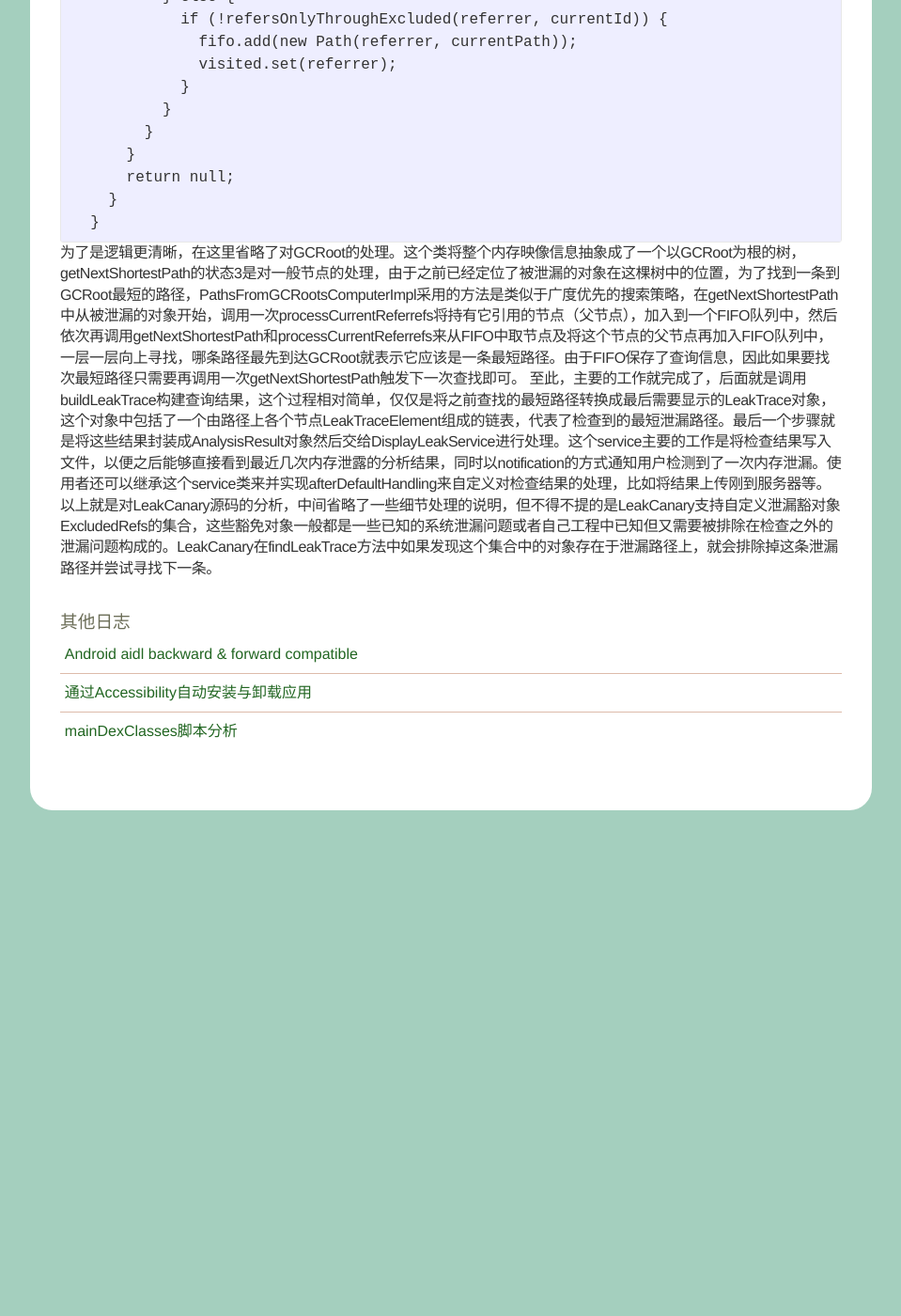
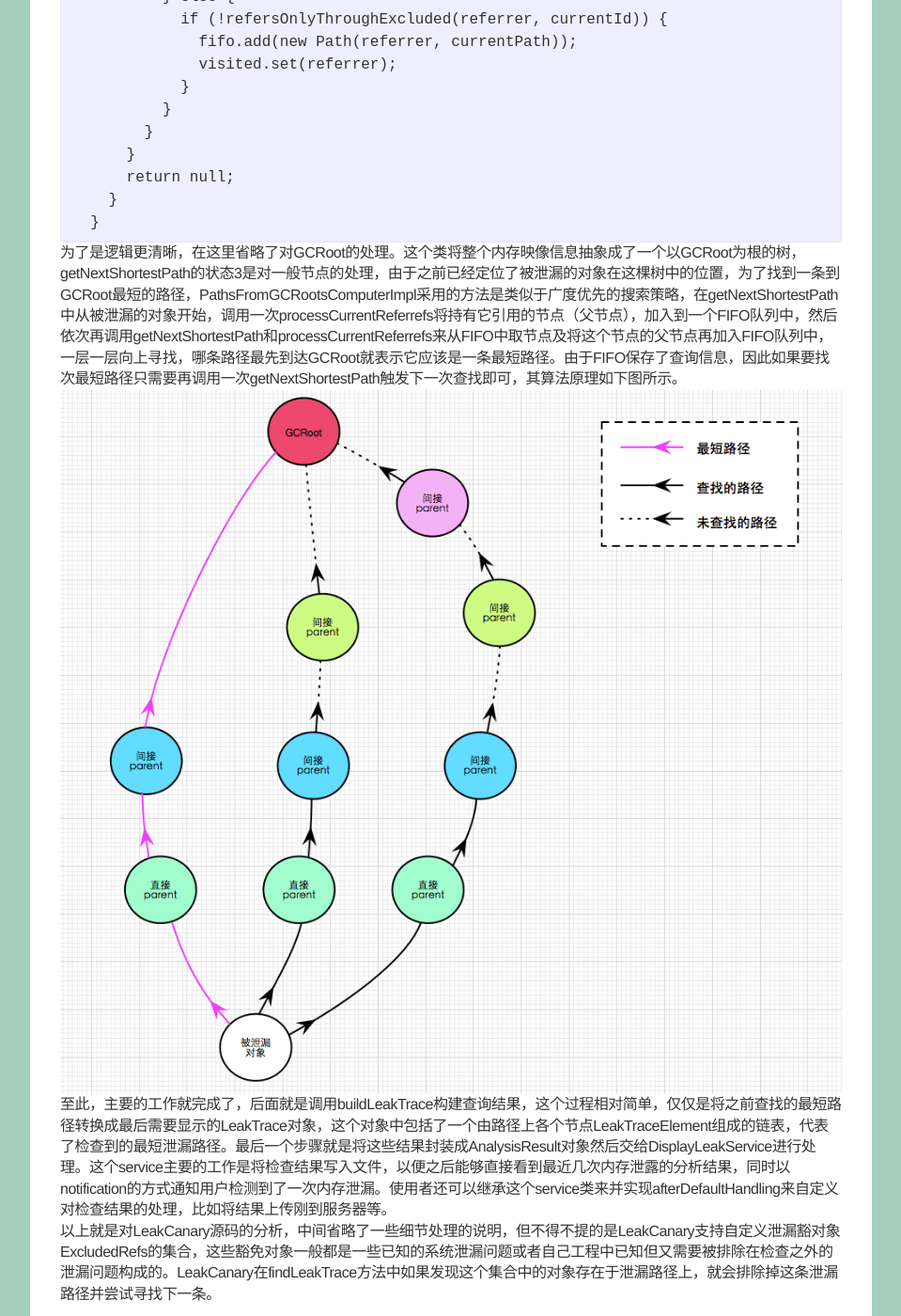
Before and after one commit to coolpers/coolpers.github.io, a Jekyll site: the page built from _posts/2015-06-16-LeakCanary-Brief.md, in a window 1280 px wide and 1400 px high, scrolled down 6136 px. Shown: the whole window at 94% size, without its empty margins (160-1119 px from the left). Built offline with Jekyll 4.4.1, drawn with Linux system fonts in a browser that asks for light colours; nearby versions of some CDN libraries; comment, search, counter and statistics services are not loaded; before the commit the page ends 7042 px from its top, so only the background shows below that.

Commit message:
修改《LeakCanary原理分析》
添加一个最短路径算法示意图

```diff
--- a/_posts/2015-06-16-LeakCanary-Brief.md
+++ b/_posts/2015-06-16-LeakCanary-Brief.md
@@ -245,6 +245,10 @@ tags: LeakCanary MAT
         }
       }
 
-为了是逻辑更清晰，在这里省略了对GCRoot的处理。这个类将整个内存映像信息抽象成了一个以GCRoot为根的树，getNextShortestPath的状态3是对一般节点的处理，由于之前已经定位了被泄漏的对象在这棵树中的位置，为了找到一条到GCRoot最短的路径，PathsFromGCRootsComputerImpl采用的方法是类似于广度优先的搜索策略，在getNextShortestPath中从被泄漏的对象开始，调用一次processCurrentReferrefs将持有它引用的节点（父节点），加入到一个FIFO队列中，然后依次再调用getNextShortestPath和processCurrentReferrefs来从FIFO中取节点及将这个节点的父节点再加入FIFO队列中，一层一层向上寻找，哪条路径最先到达GCRoot就表示它应该是一条最短路径。由于FIFO保存了查询信息，因此如果要找次最短路径只需要再调用一次getNextShortestPath触发下一次查找即可。
+为了是逻辑更清晰，在这里省略了对GCRoot的处理。这个类将整个内存映像信息抽象成了一个以GCRoot为根的树，getNextShortestPath的状态3是对一般节点的处理，由于之前已经定位了被泄漏的对象在这棵树中的位置，为了找到一条到GCRoot最短的路径，PathsFromGCRootsComputerImpl采用的方法是类似于广度优先的搜索策略，在getNextShortestPath中从被泄漏的对象开始，调用一次processCurrentReferrefs将持有它引用的节点（父节点），加入到一个FIFO队列中，然后依次再调用getNextShortestPath和processCurrentReferrefs来从FIFO中取节点及将这个节点的父节点再加入FIFO队列中，一层一层向上寻找，哪条路径最先到达GCRoot就表示它应该是一条最短路径。由于FIFO保存了查询信息，因此如果要找次最短路径只需要再调用一次getNextShortestPath触发下一次查找即可，其算法原理如下图所示。
+
+![LeakCanary_result](/assets/posts/2015-06-16-LeakCanary-Brief/shortest_path.png)
+
 至此，主要的工作就完成了，后面就是调用buildLeakTrace构建查询结果，这个过程相对简单，仅仅是将之前查找的最短路径转换成最后需要显示的LeakTrace对象，这个对象中包括了一个由路径上各个节点LeakTraceElement组成的链表，代表了检查到的最短泄漏路径。最后一个步骤就是将这些结果封装成AnalysisResult对象然后交给DisplayLeakService进行处理。这个service主要的工作是将检查结果写入文件，以便之后能够直接看到最近几次内存泄露的分析结果，同时以notification的方式通知用户检测到了一次内存泄漏。使用者还可以继承这个service类来并实现afterDefaultHandling来自定义对检查结果的处理，比如将结果上传刚到服务器等。
+
 以上就是对LeakCanary源码的分析，中间省略了一些细节处理的说明，但不得不提的是LeakCanary支持自定义泄漏豁对象ExcludedRefs的集合，这些豁免对象一般都是一些已知的系统泄漏问题或者自己工程中已知但又需要被排除在检查之外的泄漏问题构成的。LeakCanary在findLeakTrace方法中如果发现这个集合中的对象存在于泄漏路径上，就会排除掉这条泄漏路径并尝试寻找下一条。
```
Also changed, not shown: assets/posts/2015-06-16-LeakCanary-Brief/shortest_path.png (added).
